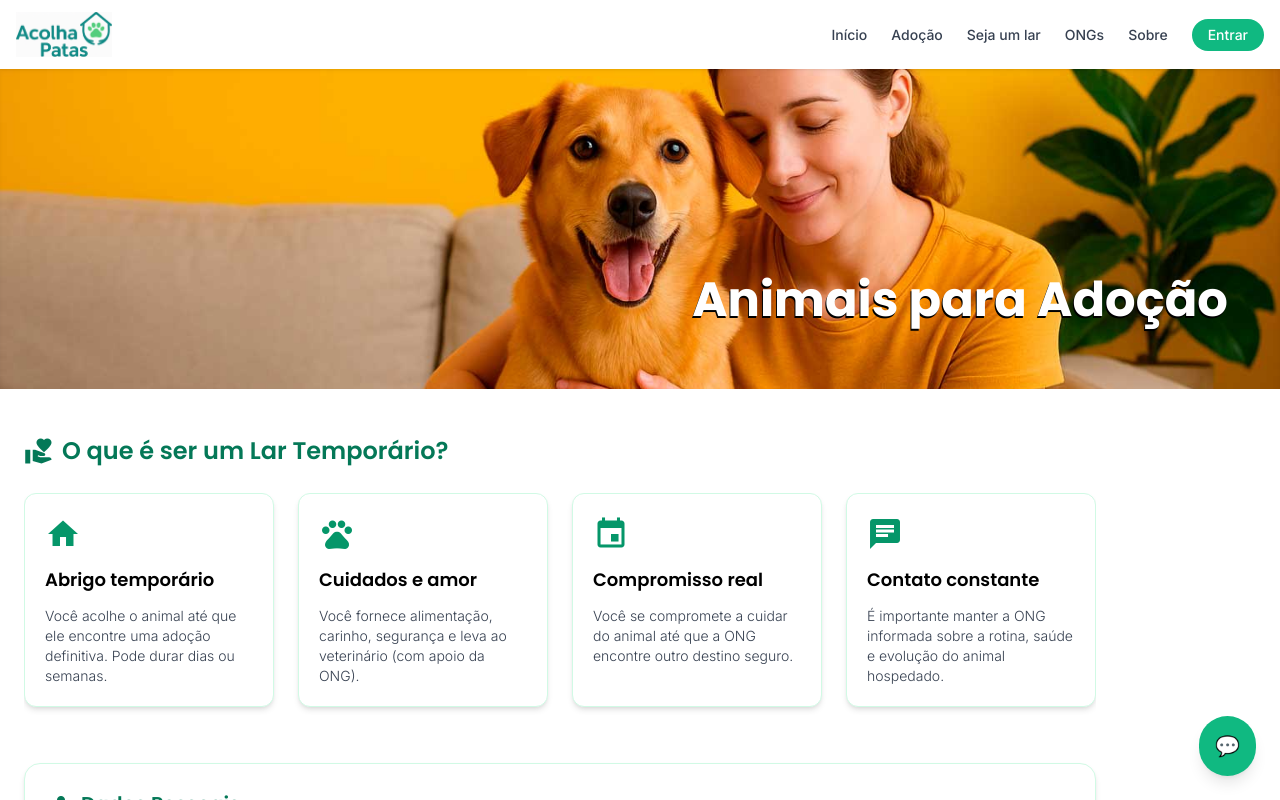
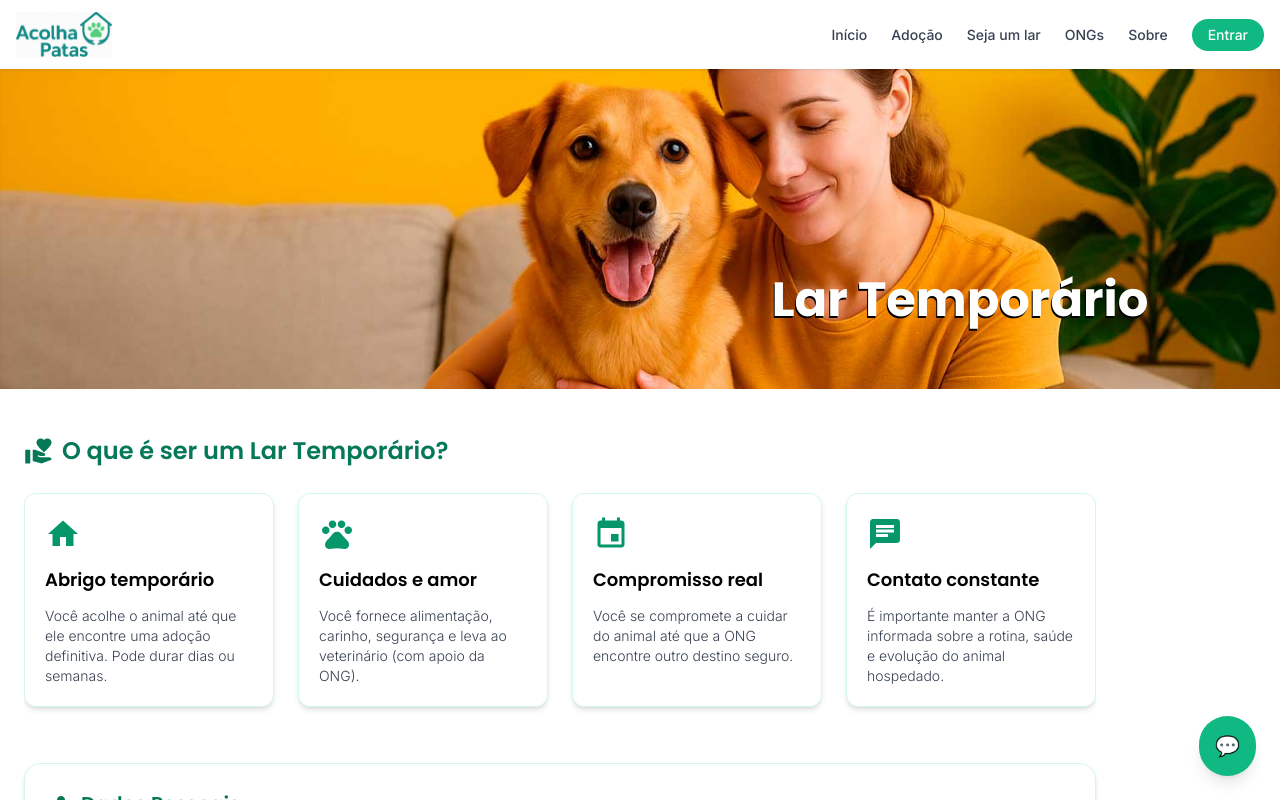
Before and after one commit to adrianabonfanti/acolhapatas-frontend, a React (Vite) app: page /lar in a window 1280 px wide. Shown: the top 800 px of the page. Built offline with nearby package versions, Linux system fonts and the light colour scheme; no server answers.

Commit message:
Deploy headers

```diff
--- a/src/pages/LarTemporario.jsx
+++ b/src/pages/LarTemporario.jsx
@@ -95,7 +95,7 @@ const handleEnviarContato = async (e) => {
   </div>
   <div className="w-1/2 h-full flex items-center justify-center px-6">
     <h1 className="text-3xl md:text-4xl lg:text-5xl font-extrabold text-emerald-800 text-right">
-      Animais para Adoção
+      Lar Temporário
     </h1>
   </div>
 </header>
```
